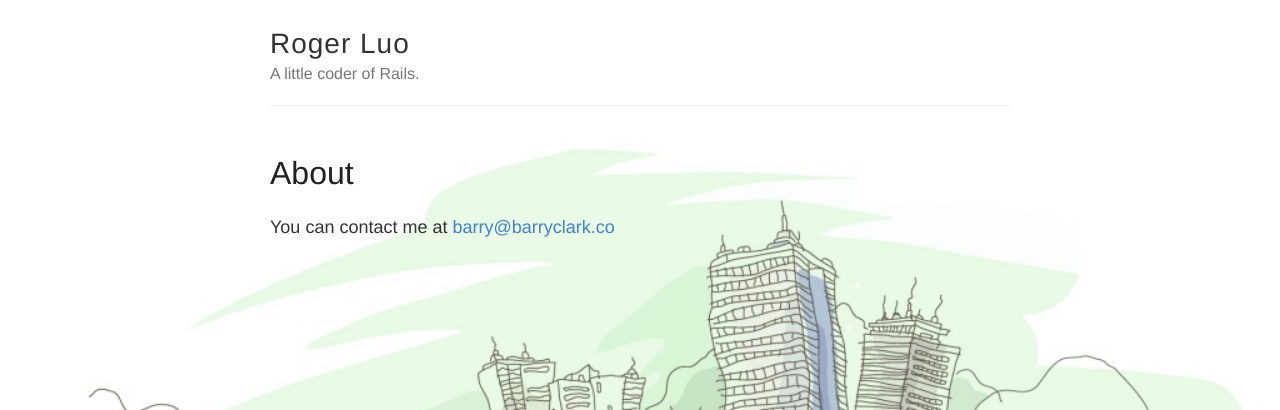
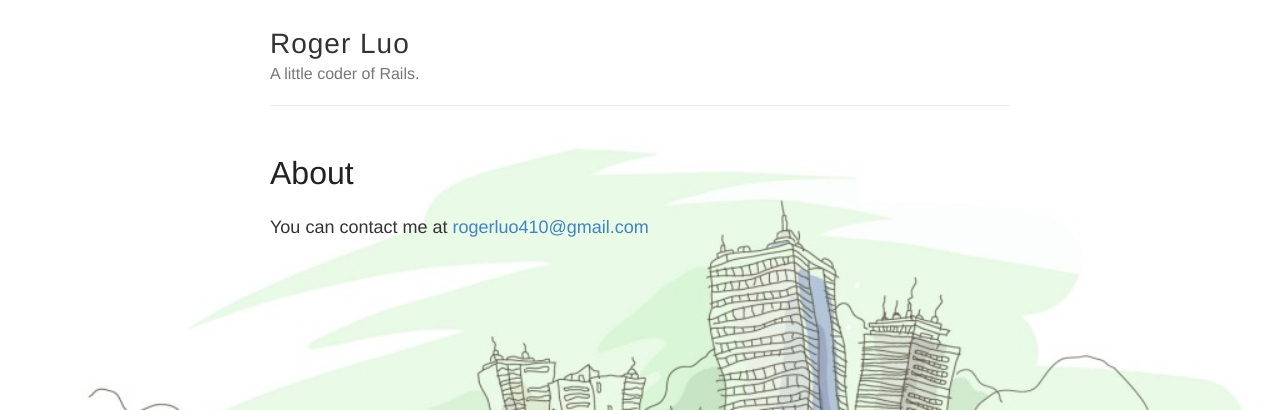
Before and after one commit to rogerluo410/rogerluo410.github.com, a Jekyll site: the page built from about.md, in a window 1280 px wide. Shown: the top 410 px of the page. Built offline with Jekyll 4.4.1, drawn with Linux system fonts in a browser that asks for light colours.

Commit message:
Update about.md

```diff
--- a/about.md
+++ b/about.md
@@ -3,4 +3,4 @@ layout: page
 title: About
 ---
 
-You can contact me at [barry@barryclark.co](mailto:barry@barryclark.co)
+You can contact me at [rogerluo410@gmail.com](mailto:rogerluo410@gmail.com)
```
